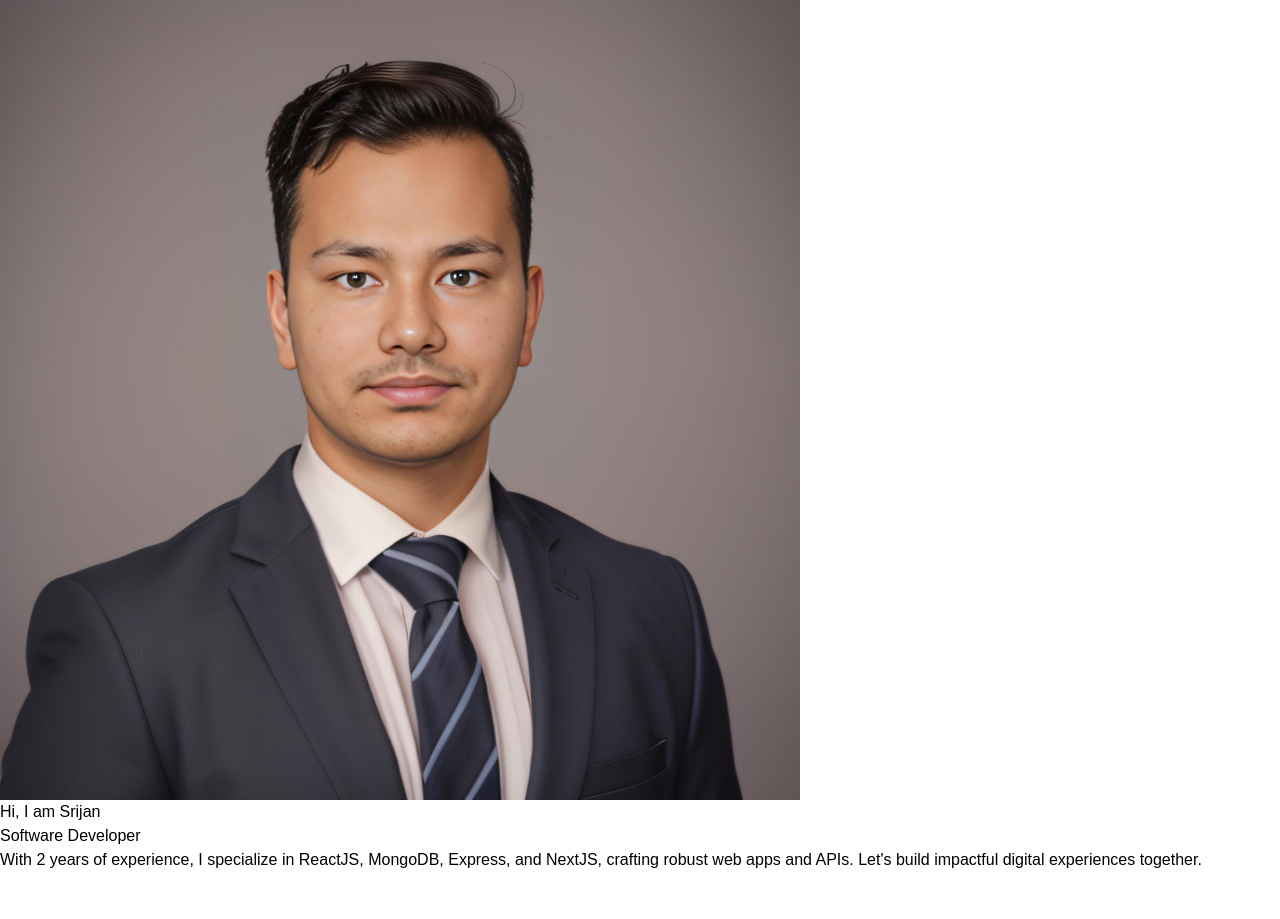
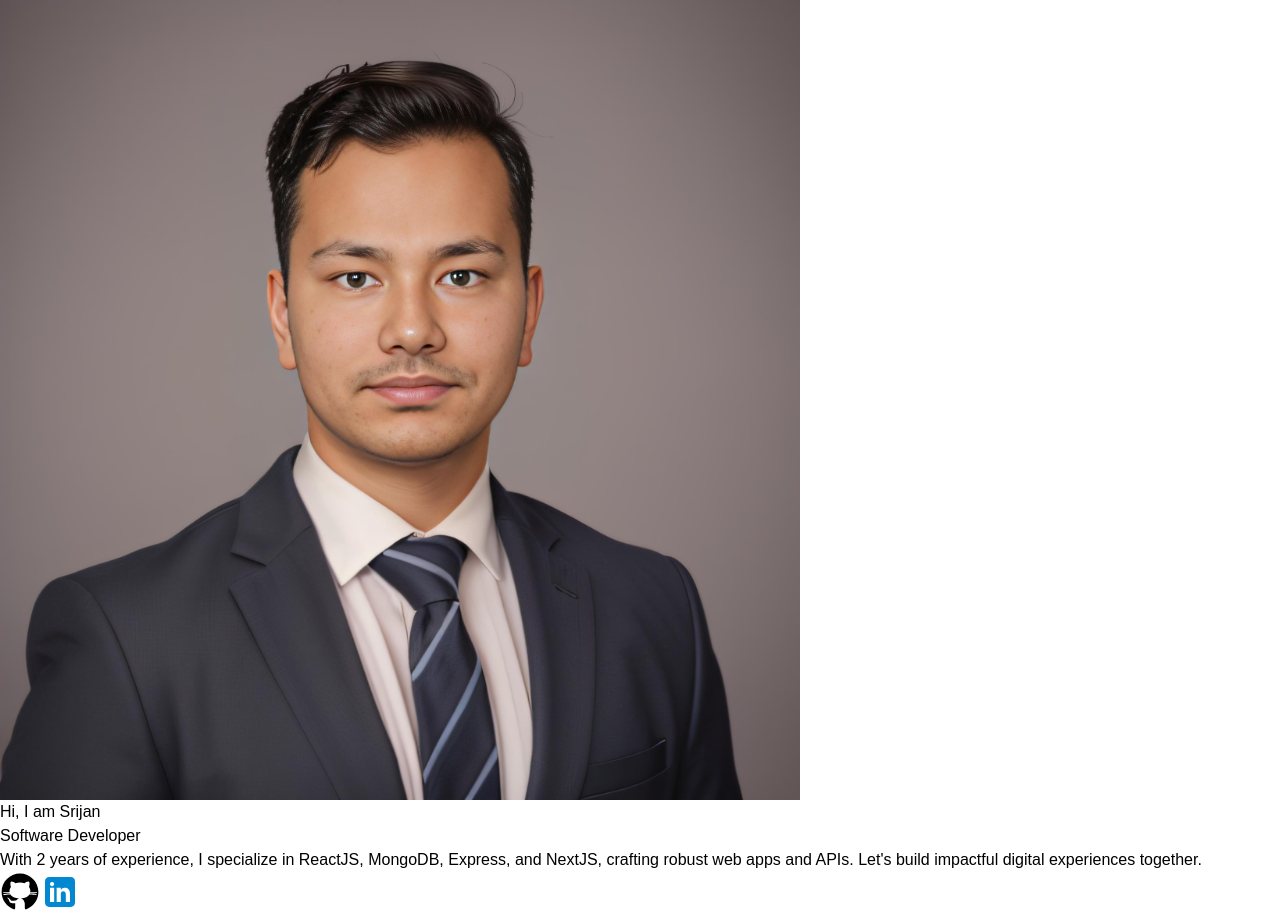
Before and after one commit to Srijanbista/Portfolio, a Next.js app: page / in a window 1280 px wide. Before the commit the page ends 872 px from the top, so only its background shows below. Built offline with nearby package versions, Linux system fonts and the light colour scheme.

Commit message:
added social media handle

```diff
--- /dev/null
+++ b/src/app/components/SocialMediaHandle.tsx
@@ -0,0 +1,55 @@
+"use client";
+
+const SocialMediaHandle = () => {
+  return (
+    <div className="flex items-baseline gap-x-5">
+      <button
+        type="button"
+        className="cursor-pointer"
+        onClick={() => window.open("https://github.com/Srijanbista", "_blank")}
+      >
+        <span className="cursor-pointer">
+          <svg
+            xmlns="http://www.w3.org/2000/svg"
+            x="0px"
+            y="0px"
+            width="40"
+            height="40"
+            viewBox="0 0 50 50"
+          >
+            <path d="M17.791,46.836C18.502,46.53,19,45.823,19,45v-5.4c0-0.197,0.016-0.402,0.041-0.61C19.027,38.994,19.014,38.997,19,39 c0,0-3,0-3.6,0c-1.5,0-2.8-0.6-3.4-1.8c-0.7-1.3-1-3.5-2.8-4.7C8.9,32.3,9.1,32,9.7,32c0.6,0.1,1.9,0.9,2.7,2c0.9,1.1,1.8,2,3.4,2 c2.487,0,3.82-0.125,4.622-0.555C21.356,34.056,22.649,33,24,33v-0.025c-5.668-0.182-9.289-2.066-10.975-4.975 c-3.665,0.042-6.856,0.405-8.677,0.707c-0.058-0.327-0.108-0.656-0.151-0.987c1.797-0.296,4.843-0.647,8.345-0.714 c-0.112-0.276-0.209-0.559-0.291-0.849c-3.511-0.178-6.541-0.039-8.187,0.097c-0.02-0.332-0.047-0.663-0.051-0.999 c1.649-0.135,4.597-0.27,8.018-0.111c-0.079-0.5-0.13-1.011-0.13-1.543c0-1.7,0.6-3.5,1.7-5c-0.5-1.7-1.2-5.3,0.2-6.6 c2.7,0,4.6,1.3,5.5,2.1C21,13.4,22.9,13,25,13s4,0.4,5.6,1.1c0.9-0.8,2.8-2.1,5.5-2.1c1.5,1.4,0.7,5,0.2,6.6c1.1,1.5,1.7,3.2,1.6,5 c0,0.484-0.045,0.951-0.11,1.409c3.499-0.172,6.527-0.034,8.204,0.102c-0.002,0.337-0.033,0.666-0.051,0.999 c-1.671-0.138-4.775-0.28-8.359-0.089c-0.089,0.336-0.197,0.663-0.325,0.98c3.546,0.046,6.665,0.389,8.548,0.689 c-0.043,0.332-0.093,0.661-0.151,0.987c-1.912-0.306-5.171-0.664-8.879-0.682C35.112,30.873,31.557,32.75,26,32.969V33 c2.6,0,5,3.9,5,6.6V45c0,0.823,0.498,1.53,1.209,1.836C41.37,43.804,48,35.164,48,25C48,12.318,37.683,2,25,2S2,12.318,2,25 C2,35.164,8.63,43.804,17.791,46.836z"></path>
+          </svg>
+        </span>
+      </button>
+      <button
+        type="button"
+        className="cursor-pointer"
+        onClick={() =>
+          window.open("https://www.linkedin.com/in/srijan-bista/", "_blank")
+        }
+      >
+        <span className="cursor-pointer">
+          <svg
+            xmlns="http://www.w3.org/2000/svg"
+            x="0px"
+            y="0px"
+            width="40"
+            height="40"
+            viewBox="0 0 48 48"
+          >
+            <path
+              fill="#0288D1"
+              d="M42,37c0,2.762-2.238,5-5,5H11c-2.761,0-5-2.238-5-5V11c0-2.762,2.239-5,5-5h26c2.762,0,5,2.238,5,5V37z"
+            ></path>
+            <path
+              fill="#FFF"
+              d="M12 19H17V36H12zM14.485 17h-.028C12.965 17 12 15.888 12 14.499 12 13.08 12.995 12 14.514 12c1.521 0 2.458 1.08 2.486 2.499C17 15.887 16.035 17 14.485 17zM36 36h-5v-9.099c0-2.198-1.225-3.698-3.192-3.698-1.501 0-2.313 1.012-2.707 1.99C24.957 25.543 25 26.511 25 27v9h-5V19h5v2.616C25.721 20.5 26.85 19 29.738 19c3.578 0 6.261 2.25 6.261 7.274L36 36 36 36z"
+            ></path>
+          </svg>
+        </span>
+      </button>
+    </div>
+  );
+};
+
+export default SocialMediaHandle;
--- a/src/app/page.tsx
+++ b/src/app/page.tsx
@@ -1,8 +1,9 @@
 import Image from "next/image";
+import SocialMediaHandle from "./components/SocialMediaHandle";
 
 export default function Home() {
   return (
-    <main className="scrollbar-thin  overflow-y-auto px-20">
+    <main className="overflow-y-auto  px-20 scrollbar-thin">
       <section
         id="/"
         className="flex h-screen flex-col items-center gap-y-10 pt-10 lg:flex-row-reverse lg:justify-center"
@@ -26,6 +27,7 @@
             Express, and NextJS, crafting robust web apps and APIs. Let's build
             impactful digital experiences together.`}
           </p>
+          <SocialMediaHandle />
         </div>
       </section>
     </main>
```
